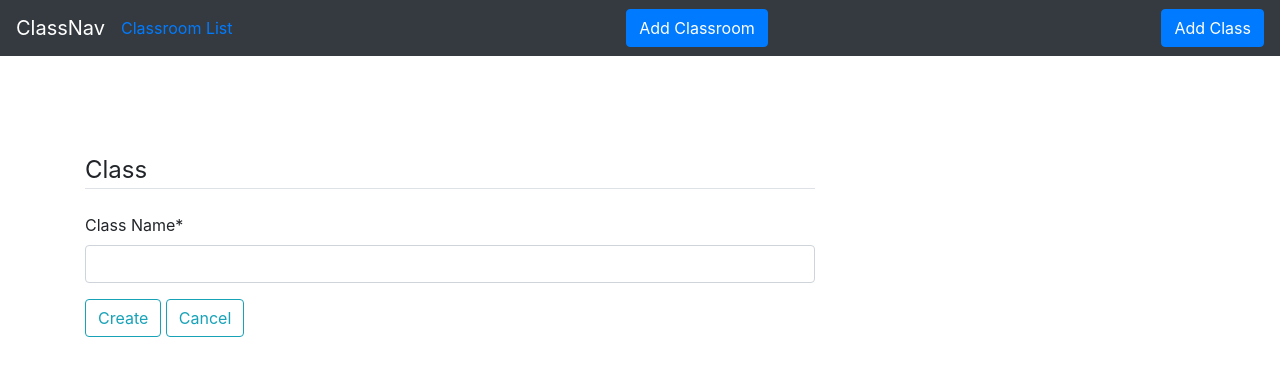
After one commit to ven0men0m/CS-173, a Django app: page /class/new/ in a window 1280 px wide. The commit adds this page. Shown: the top 376 px of the page. Run offline with Django 3.2, Linux system fonts and the light colour scheme; some libraries are stand-ins or nearby versions.

Commit message:
Classroom Create, Class Create, Classroom Detail
Made three new classes, kulang na lang is yung first screen

```diff
--- a/ClassNav/ClassNav/settings.py
+++ b/ClassNav/ClassNav/settings.py
@@ -38,6 +38,7 @@ INSTALLED_APPS = [
     'django.contrib.messages',
     'django.contrib.staticfiles',
     'myClassrooms',
+    'crispy_forms',
 ]
 
 MIDDLEWARE = [
@@ -121,3 +122,5 @@ USE_TZ = True
 STATIC_URL = '/static/'
 MEDIA_URL = '/media/'
 MEDIA_ROOT = os.path.join(BASE_DIR, 'media')
+
+CRISPY_TEMPLATE_PACK = 'bootstrap4'
--- a/ClassNav/myClassrooms/models.py
+++ b/ClassNav/myClassrooms/models.py
@@ -20,3 +20,6 @@ class Classrooms(models.Model):
 
 	def __str__(self):
 		return self.name
+
+	def get_absolute_url(self):
+		return reverse('detail', kwargs={'pk': self.id})
--- a/ClassNav/myClassrooms/templates/myClassrooms/base.html
+++ b/ClassNav/myClassrooms/templates/myClassrooms/base.html
@@ -33,14 +33,15 @@
       </nav>
     </header> -->
     <nav class="navbar navbar-expand-md fixed-top navbar-dark bg-dark">
-        <a class="navbar-brand" href="#">ClassNav</a>
+        <a class="navbar-brand" href="{% url 'list' %}">ClassNav</a>
         <button class="navbar-toggler" type="button" data-toggle="collapse" data-target="#navbarItems" aria-controls="navbarItems" aria-expanded="false" aria-label="Toggle navigation">
             <span class="navbar-toggler-icon"></span>
         </button>
         <div class="collapse navbar-collapse" id="navbarItems">
             <!-- Add Classroom Link -->
             <a href="{% url 'list' %}">Classroom List</a>
-            <a class="btn btn-primary ml-auto" href="#" role="button">Add Classroom</a>
+            <a class="btn btn-primary ml-auto" href="{% url 'classroom-create' %}" role="button">Add Classroom</a>
+            <a class="btn btn-primary ml-auto" href="{% url 'class-create' %}" role="button">Add Class</a>
         </div>
     </nav>
     <main role="main" class="container">
--- /dev/null
+++ b/ClassNav/myClassrooms/templates/myClassrooms/classes_form.html
@@ -0,0 +1,20 @@
+{% extends "myClassrooms/base.html" %}
+{% load crispy_forms_tags %}
+
+{% block title %} Create Class {% endblock %}
+
+{% block content %}
+    <div class = "content-section">
+        <form method = "POST" enctype="multipart/form-data">
+            {% csrf_token %}
+            <fieldsets class = "form-group">
+                <legend class = "border-bottom mb-4"> Class </legend>
+                {{ form|crispy }}
+                <div class = "form-group">
+                    <button class = "btn btn-outline-info" type="submit"> Create </button>
+                    <a class = "btn btn-outline-info" href="{% url 'list' %}"> Cancel </a>
+                </div>
+            </fieldset>
+        </form>
+    </div>
+{% endblock %}
--- a/ClassNav/myClassrooms/templates/myClassrooms/classroom_list.html
+++ b/ClassNav/myClassrooms/templates/myClassrooms/classroom_list.html
@@ -7,7 +7,7 @@
 	    <br><hr>
 		<article class="media content-section">
 			<div class="media-body">
-				<p><b>Classroom:</b> {{item.name}} </p>
+				<h1><b>Classroom:</b> <a class="article-title" href="{% url 'detail' item.id %}">{{item.name}}</a></h1>
 				<p><b>Courses:</b></p>
                 <ul>
                     {% for course in item.course.all %}
--- a/ClassNav/myClassrooms/urls.py
+++ b/ClassNav/myClassrooms/urls.py
@@ -1,9 +1,15 @@
 from django.urls import include, path
 from .views import (
 	ClassroomListView,
+	ClassroomDetailView,
+	ClassroomCreateView,
+	ClassCreateView,
 	)
 from . import views
 
 urlpatterns = [
-	path('', ClassroomListView.as_view(), name='list'),
+	path('classroom/list/', ClassroomListView.as_view(), name='list'),
+	path('classroom/<int:pk>/', ClassroomDetailView.as_view(), name='detail'),
+	path('classroom/new/', ClassroomCreateView.as_view(), name='classroom-create'),
+	path('class/new/', ClassCreateView.as_view(), name='class-create')
 ]
--- a/ClassNav/myClassrooms/views.py
+++ b/ClassNav/myClassrooms/views.py
@@ -9,3 +9,17 @@ class ClassroomListView(ListView):
 	template_name = 'myClassrooms/classroom_list.html'
 	context_object_name = 'classroom'
 	ordering = ['upVote']
+
+class ClassroomDetailView(DetailView):
+	model = Classrooms
+	context_object_name = 'classroom'
+
+class ClassroomCreateView(CreateView):
+	model = Classrooms
+	fields = ['name', 'course', 'upVote', 'location', 'classroomImage']
+	success_url = '/classroom/list'
+
+class ClassCreateView(CreateView):
+	model = Classes
+	fields = ['name']
+	success_url = '/classroom/list'
```
Also changed, not shown: ClassNav/myClassrooms/templates/myClassrooms/classrooms_detail.html (added, +21 -0 lines), ClassNav/myClassrooms/templates/myClassrooms/classrooms_form.html (added, +20 -0 lines), ClassNav/db.sqlite3.
